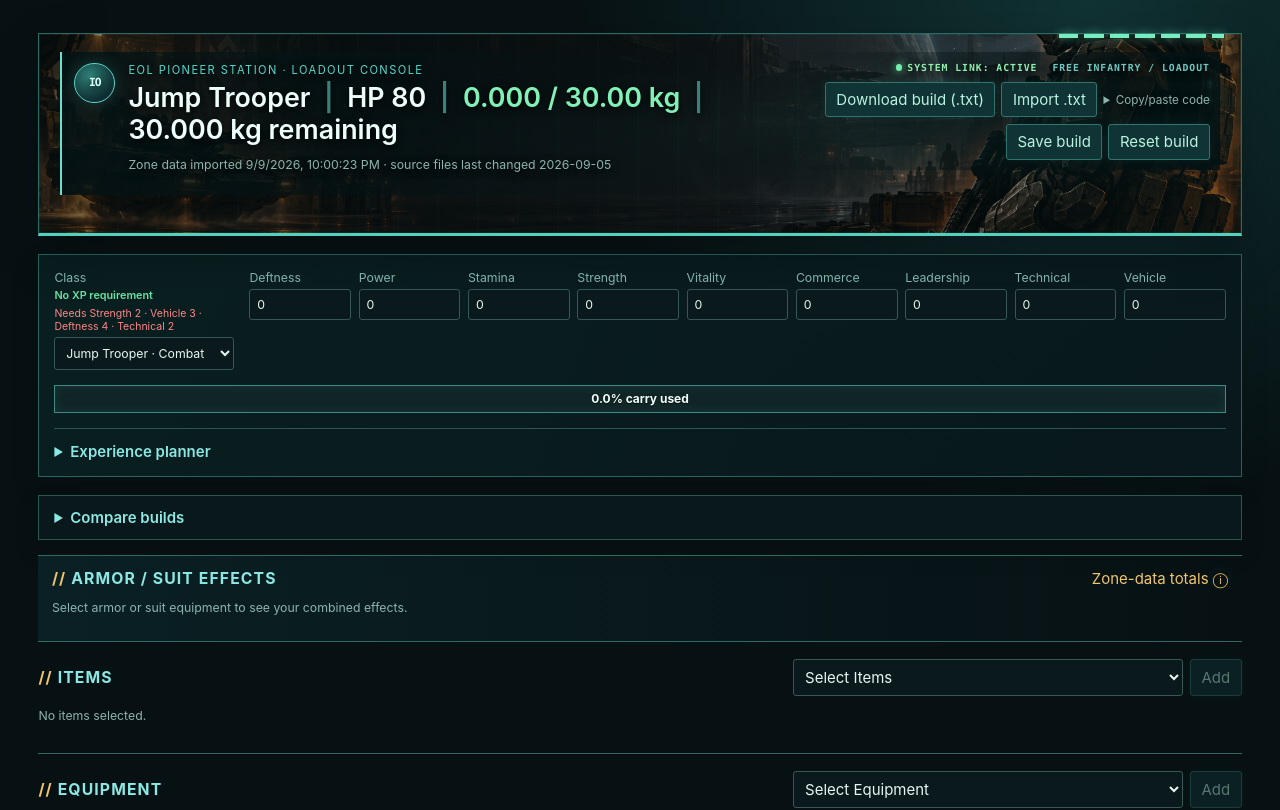
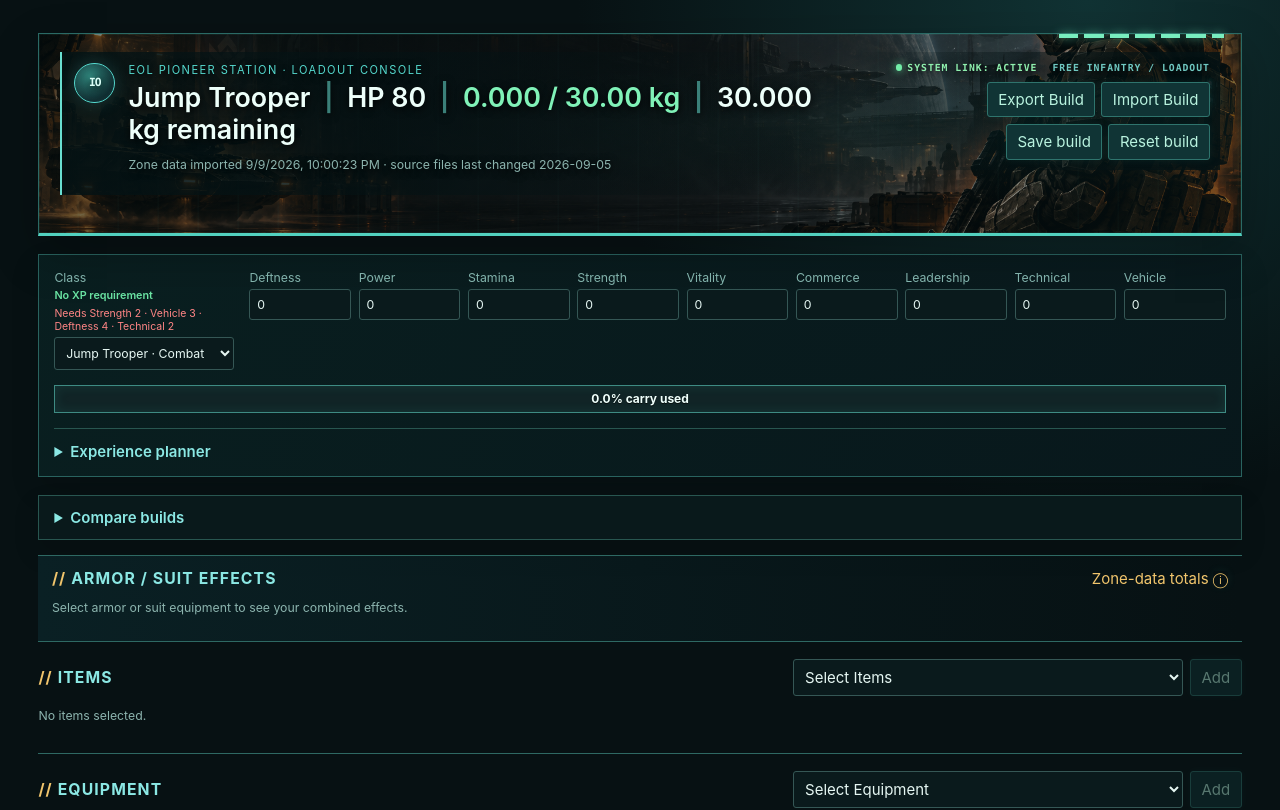
Before and after one commit to RickyO661/pioneer-station-loadout-simulator, a React (Vite) app: page / in a window 1280 px wide. Shown: the top 810 px of the page. Built offline with nearby package versions, Linux system fonts and the light colour scheme.

Commit message:
Simplify build sharing controls

```diff
--- a/src/components/BuildSharing.tsx
+++ b/src/components/BuildSharing.tsx
@@ -21,16 +21,6 @@ export function BuildSharing({ loadout, classes, items, onImport }: { loadout: L
     link.click();
     URL.revokeObjectURL(link.href);
   };
-  const copyBuildCode = () => {
-    const name = window.prompt('Name for this shared build', 'Pioneer Station build');
-    if (!name?.trim()) return;
-    window.prompt('Copy this build code and send it to another player.', serializeSharedBuild(name, loadout));
-  };
-  const importBuild = () => {
-    const serialized = window.prompt('Paste a build code shared from this simulator. It will be added to your saved builds; your current build will not change.');
-    if (!serialized?.trim()) return;
-    addImportedBuild(serialized);
-  };
   const importFile = async (event: React.ChangeEvent<HTMLInputElement>) => {
     const file = event.target.files?.[0];
     event.target.value = '';
@@ -38,5 +28,5 @@ export function BuildSharing({ loadout, classes, items, onImport }: { loadout: L
     if (file.size > 1_000_000) { window.alert('That file is too large to be a build export.'); return; }
     addImportedBuild(await file.text());
   };
-  return <span className="sharing-tools"><button onClick={downloadBuild}>Download build (.txt)</button><button onClick={() => fileInput.current?.click()}>Import .txt</button><input ref={fileInput} className="file-import" type="file" accept=".txt,text/plain,application/json" onChange={importFile} /><details className="code-sharing"><summary>Copy/paste code</summary><span><button onClick={copyBuildCode}>Copy code</button><button onClick={importBuild}>Paste code</button></span></details></span>;
+  return <span className="sharing-tools"><button onClick={downloadBuild}>Export Build</button><button onClick={() => fileInput.current?.click()}>Import Build</button><input ref={fileInput} className="file-import" type="file" accept=".txt,text/plain,application/json" onChange={importFile} /></span>;
 }
--- a/src/styles-extra.css
+++ b/src/styles-extra.css
@@ -32,9 +32,6 @@
 .build-actions { display: flex; flex-wrap: wrap; gap: .45rem; justify-content: flex-end; }
 .sharing-tools { display: flex; flex-wrap: wrap; align-items: center; gap: .4rem; }
 .file-import { display: none; }
-.code-sharing { font-size: .78rem; color: #8cb4ae; }
-.code-sharing summary { cursor: pointer; white-space: nowrap; }
-.code-sharing span { display: flex; gap: .35rem; position: absolute; z-index: 2; margin-top: .3rem; padding: .35rem; border: 1px solid #285650; background: #09191b; }
 .build-comparison { margin: 1rem 0; padding: .8rem 1rem; border: 1px solid #285650; background: #09191b; }
 .build-comparison summary { color: #8be8e4; cursor: pointer; font-weight: 600; }
 .build-comparison p { color: #8cb4ae; font-size: .8rem; margin: .5rem 0; }
```
